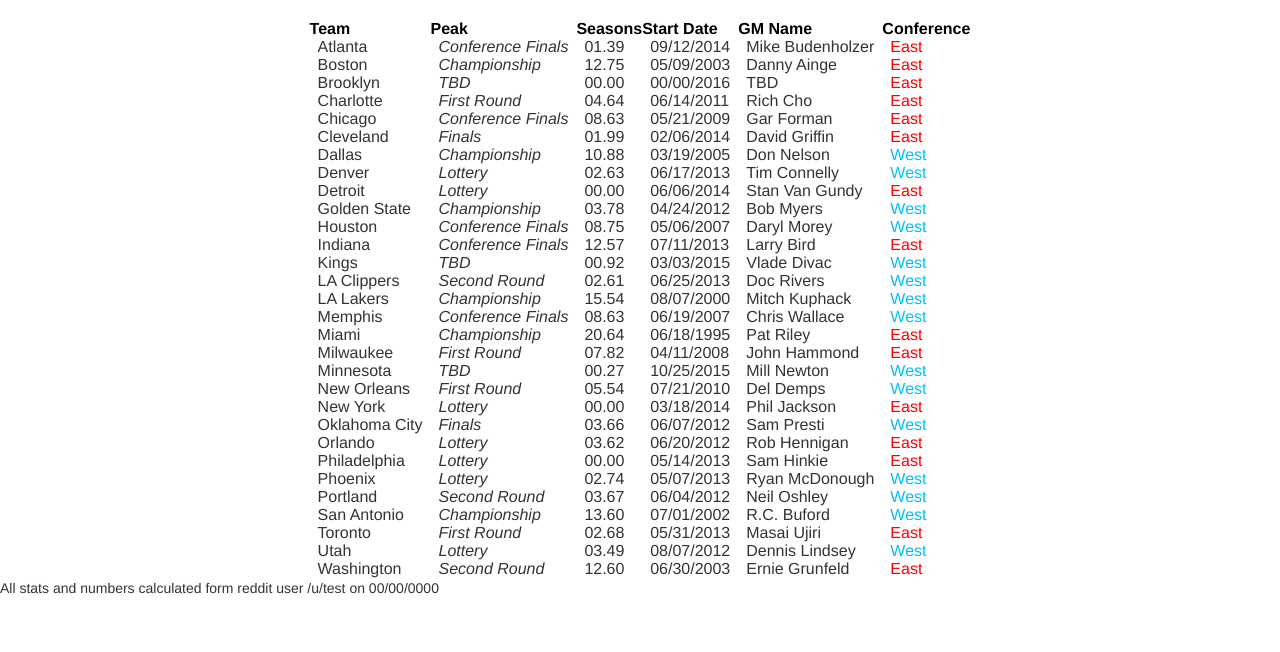
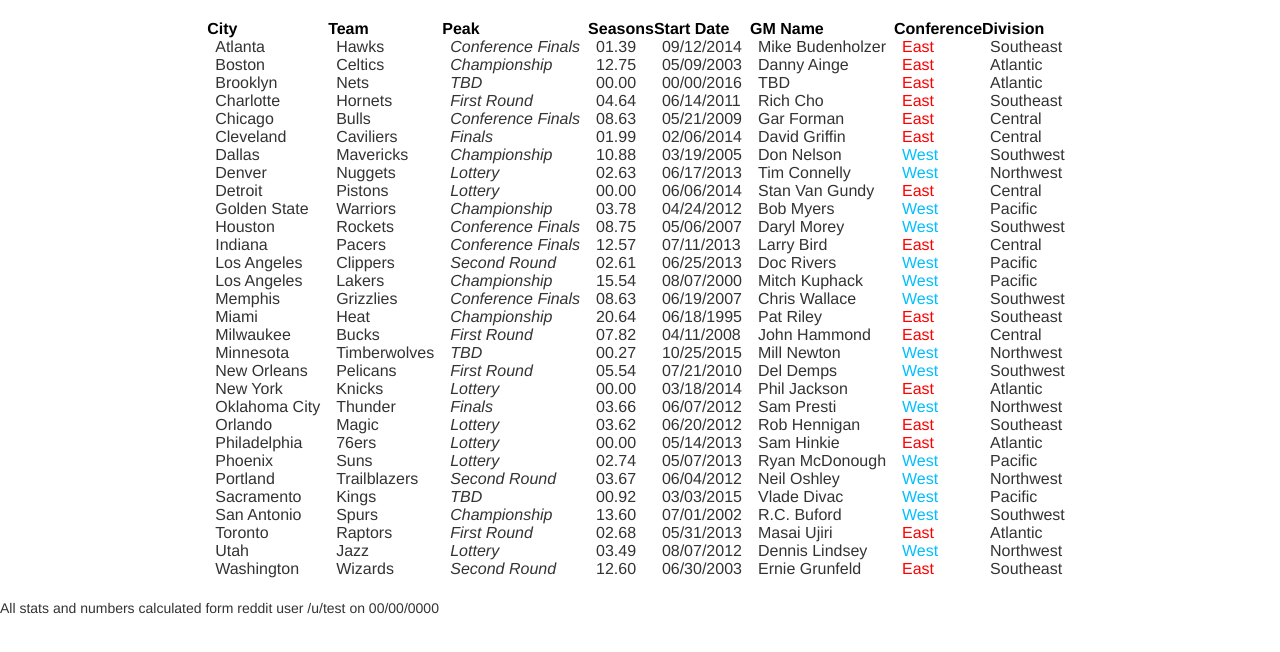
Before and after one commit to bencasalino/test_sortable_tables, a plain HTML site: page index.html in a window 1280 px wide. Drawn offline with nearby package versions, Linux system fonts and the light colour scheme.

Commit message:
add divisions

```diff
--- a/index.html
+++ b/index.html
@@ -27,261 +27,325 @@
         <table id="myTable" class="tablesorter" align="center">
             <thead>
                 <tr>
-                    <th>Team </th>
+                    <th> City </th>
+                    <th> Team </th>
                     <th> Peak </th>
                     <th> Seasons</th>
                     <th> Start Date </th>
                     <th> GM Name </th>
                     <th> Conference </th>
+                    <th> Division </th>
                 </tr>
             </thead>
             <tbody>
                 <tr>
                     <td> Miami </td>
+                    <td>
+                        Heat
+                    </td>
                     <td class="champ"> Championship</td>
                     <td> 20.64 </td>
                     <td> 06/18/1995 </td>
                     <td> Pat Riley </td>
                     <td class="east">East </td>
+                    <td>Southeast </td>
                 </tr>
 
                         <tr>
-                    <td> LA Lakers</td>
+                            <td> Los Angeles</td>
+                            <td> Lakers</td>
                             <td class="champ"> Championship</td>
                             <td> 15.54 </td>
                             <td> 08/07/2000 </td>
                             <td> Mitch Kuphack </td>
                             <td class="west"> West</td>
+                                <td>Pacific</td>
                         </tr>
                         <tr>
                             <td> San Antonio </td>
+                            <td>Spurs </td>
                             <td class="champ"> Championship</td>
                             <td> 13.60 </td>
                             <td> 07/01/2002 </td>
                             <td> R.C. Buford </td>
                             <td class="west"> West</td>
+                                <td>Southwest </td>
                         </tr>
                         <tr>
                             <td> Boston</td>
+                            <td> Celtics</td>
                             <td class="champ"> Championship</td>
                             <td> 12.75</td>
                             <td>05/09/2003</td>
                             <td> Danny Ainge</td>
                             <td class="east">East </td>
+                                <td>Atlantic </td>
                         </tr>
                         <tr>
                             <td> Dallas</td>
+                            <td>Mavericks </td>
                             <td class="champ"> Championship</td>
                             <td> 10.88</td>
                             <td> 03/19/2005 </td>
                             <td> Don Nelson </td>
                             <td class="west"> West</td>
+                                <td>Southwest </td>
                         </tr>
                         <tr>
                             <td> Golden State </td>
+                            <td>Warriors </td>
                             <td class="champ"> Championship</td>
                             <td> 03.78 </td>
                             <td> 04/24/2012 </td>
                             <td> Bob Myers </td>
                             <td class="west"> West</td>
+                                            <td>Pacific </td>
                         </tr>
                         <tr>
                             <td> Oklahoma City</td>
+                            <td> Thunder</td>
                             <td class="finals"> Finals</td>
                             <td> 03.66 </td>
                             <td> 06/07/2012</td>
                             <td> Sam Presti </td>
                             <td class="west"> West</td>
+                                <td>Northwest </td>
                         </tr>
                         <tr>
                             <td> Cleveland </td>
+                            <td>Caviliers </td>
                             <td class="finals"> Finals</td>
                             <td> 01.99 </td>
                             <td> 02/06/2014</td>
                             <td> David Griffin </td>
                             <td class="east">East </td>
+                            <td>Central </td>
                         </tr>
                         <tr>
                             <td> Indiana </td>
+                            <td>Pacers </td>
                             <td class="conf"> Conference Finals </td>
                             <td> 12.57 </td>
                             <td> 07/11/2013</td>
                             <td> Larry Bird </td>
                             <td class="east">East </td>
+                            <td>Central </td>
                         </tr>
                         <tr>
                             <td> Houston </td>
+                            <td> Rockets</td>
                             <td class="conf"> Conference Finals </td>
                             <td> 08.75 </td>
                             <td> 05/06/2007</td>
                             <td> Daryl Morey </td>
                             <td class="west"> West</td>
+                                        <td>Southwest </td>
                         </tr>
                         <tr>
                             <td> Memphis </td>
+                            <td>Grizzlies </td>
                             <td class="conf"> Conference Finals </td>
                             <td> 08.63 </td>
                             <td> 06/19/2007</td>
                             <td> Chris Wallace </td>
                             <td class="west"> West</td>
+                                <td>Southwest </td>
                         </tr>
                         <tr>
                             <td> Chicago </td>
+                            <td> Bulls</td>
                             <td class="conf"> Conference Finals </td>
                             <td> 08.63 </td>
                             <td> 05/21/2009</td>
                             <td> Gar Forman </td>
                             <td class="east">East </td>
+                            <td>Central </td>
                         </tr>
                         <tr>
                             <td> Atlanta </td>
+                            <td>Hawks </td>
                             <td class="conf"> Conference Finals </td>
                             <td> 01.39 </td>
                             <td> 09/12/2014</td>
                             <td> Mike Budenholzer </td>
                             <td class="east">East </td>
+                                    <td>Southeast </td>
                         </tr>
                         <tr>
                             <td> Portland </td>
+                            <td>Trailblazers </td>
                             <td class="secondrd"> Second Round </td>
                             <td> 03.67 </td>
                             <td> 06/04/2012</td>
                             <td> Neil Oshley </td>
                             <td class="west"> West</td>
+                                        <td>Northwest </td>
                         </tr>
                         <tr>
                             <td> Washington </td>
+                            <td>Wizards </td>
                             <td class="secondrd"> Second Round </td>
                             <td> 12.60 </td>
                             <td>06/30/2003</td>
                             <td> Ernie Grunfeld </td>
                             <td class="east">East </td>
+                                        <td>Southeast </td>
                         </tr>
                         <tr>
-                    <td> LA Clippers</td>
+                            <td> Los Angeles </td>
+                            <td>Clippers </td>
                             <td class="secondrd"> Second Round </td>
                             <td> 02.61</td>
                             <td> 06/25/2013</td>
                             <td> Doc Rivers </td>
                             <td class="west"> West</td>
+                            <td>Pacific </td>
                         </tr>
                         <tr>
                             <td> New Orleans </td>
+                            <td>Pelicans </td>
                             <td class="firstrd"> First Round </td>
                             <td> 05.54 </td>
                             <td> 07/21/2010</td>
                             <td> Del Demps </td>
                             <td class="west"> West</td>
+                                    <td>Southwest </td>
                         </tr>
                         <tr>
                             <td> Charlotte </td>
+                            <td> Hornets </td>
                             <td class="firstrd"> First Round </td>
                             <td> 04.64 </td>
                             <td> 06/14/2011</td>
                             <td> Rich Cho </td>
                             <td class="east">East </td>
+                                        <td>Southeast </td>
                         </tr>
                         <tr>
                             <td> Milwaukee </td>
+                            <td>Bucks </td>
                             <td class="firstrd"> First Round </td>
                             <td>07.82 </td>
                             <td> 04/11/2008</td>
                             <td> John Hammond</td>
                             <td class="east">East </td>
+                            <td>Central </td>
                         </tr>
                         <tr>
                             <td> Toronto </td>
+                            <td> Raptors </td>
                             <td class="firstrd"> First Round </td>
                             <td>02.68 </td>
                             <td> 05/31/2013</td>
                             <td> Masai Ujiri </td>
                             <td class="east">East </td>
+                                        <td>Atlantic </td>
                         </tr>
                         <tr>
                             <td> Denver </td>
+                            <td> Nuggets </td>
                             <td class="lottery"> Lottery </td>
                             <td> 02.63 </td>
                             <td> 06/17/2013</td>
                             <td> Tim Connelly </td>
                             <td class="west"> West</td>
+                                            <td>Northwest </td>
                         </tr>
                         <tr>
                             <td> Orlando </td>
+                            <td>Magic </td>
                             <td class="lottery"> Lottery </td>
                             <td> 03.62 </td>
                             <td> 06/20/2012</td>
                             <td> Rob Hennigan </td>
                             <td class="east">East </td>
+                                        <td>Southeast </td>
                         </tr>
                         <tr>
                             <td> Utah </td>
+                            <td> Jazz</td>
                             <td class="lottery"> Lottery </td>
                             <td> 03.49 </td>
                             <td> 08/07/2012</td>
                             <td> Dennis Lindsey </td>
                             <td class="west"> West</td>
+                                <td>Northwest </td>
                         </tr>
                         <tr>
                             <td> Phoenix</td>
+                            <td>Suns </td>
                             <td class="lottery"> Lottery </td>
                             <td> 02.74 </td>
                             <td> 05/07/2013</td>
                             <td> Ryan McDonough </td>
                             <td class="west"> West</td>
+                                <td>Pacific</td>
                         </tr>
                         <tr>
                             <td> Philadelphia</td>
+                            <td>76ers </td>
                             <td class="lottery"> Lottery </td>
                             <td> 00.00 </td>
                             <td> 05/14/2013</td>
                             <td> Sam Hinkie </td>
                             <td class="east">East </td>
+                                <td>Atlantic </td>
                         </tr>
                         <tr>
                             <td> New York</td>
+                            <td>Knicks </td>
                             <td class="lottery"> Lottery </td>
                             <td> 00.00 </td>
                             <td> 03/18/2014</td>
                             <td> Phil Jackson </td>
                             <td class="east">East </td>
+                                <td>Atlantic </td>
                         </tr>
                         <tr>
                             <td> Detroit </td>
+                            <td> Pistons </td>
                             <td class="lottery"> Lottery </td>
                             <td> 00.00 </td>
                             <td> 06/06/2014</td>
                             <td> Stan Van Gundy </td>
                             <td class="east">East </td>
+                            <td>Central </td>
                         </tr>
                         <tr>
+                            <td>Sacramento </td>
                             <td> Kings </td>
                             <td class="tbd"> TBD </td>
                             <td> 00.92 </td>
                             <td> 03/03/2015</td>
                             <td> Vlade Divac </td>
                             <td class="west"> West</td>
+                                            <td>Pacific </td>
                         </tr>
                         <tr>
                             <td> Minnesota </td>
+                            <td> Timberwolves </td>
                             <td class="tbd"> TBD </td>
                             <td> 00.27 </td>
                             <td> 10/25/2015</td>
                             <td> Mill Newton </td>
                             <td class="west"> West</td>
+                                        <td>Northwest </td>
                         </tr>
                         <tr>
                             <td> Brooklyn </td>
+                            <td> Nets </td>
                             <td class="tbd"> TBD </td>
                             <td> 00.00 </td>
                             <td> 00/00/2016</td>
                             <td> TBD </td>
                             <td class="east">East </td>
+                                <td>Atlantic </td>
                         </tr>
             </tbody>
         </table>
     </section>
     <p align="left">
-         All stats and numbers calculated form reddit user /u/test on 00/00/0000
+        <br> All stats and numbers calculated form reddit user /u/test on 00/00/0000
     </p>
     <script>
         // add more comments on what this is actually doin, maybe diff format for date?
```
Lines whose indentation alone changed are shown as unchanged.
